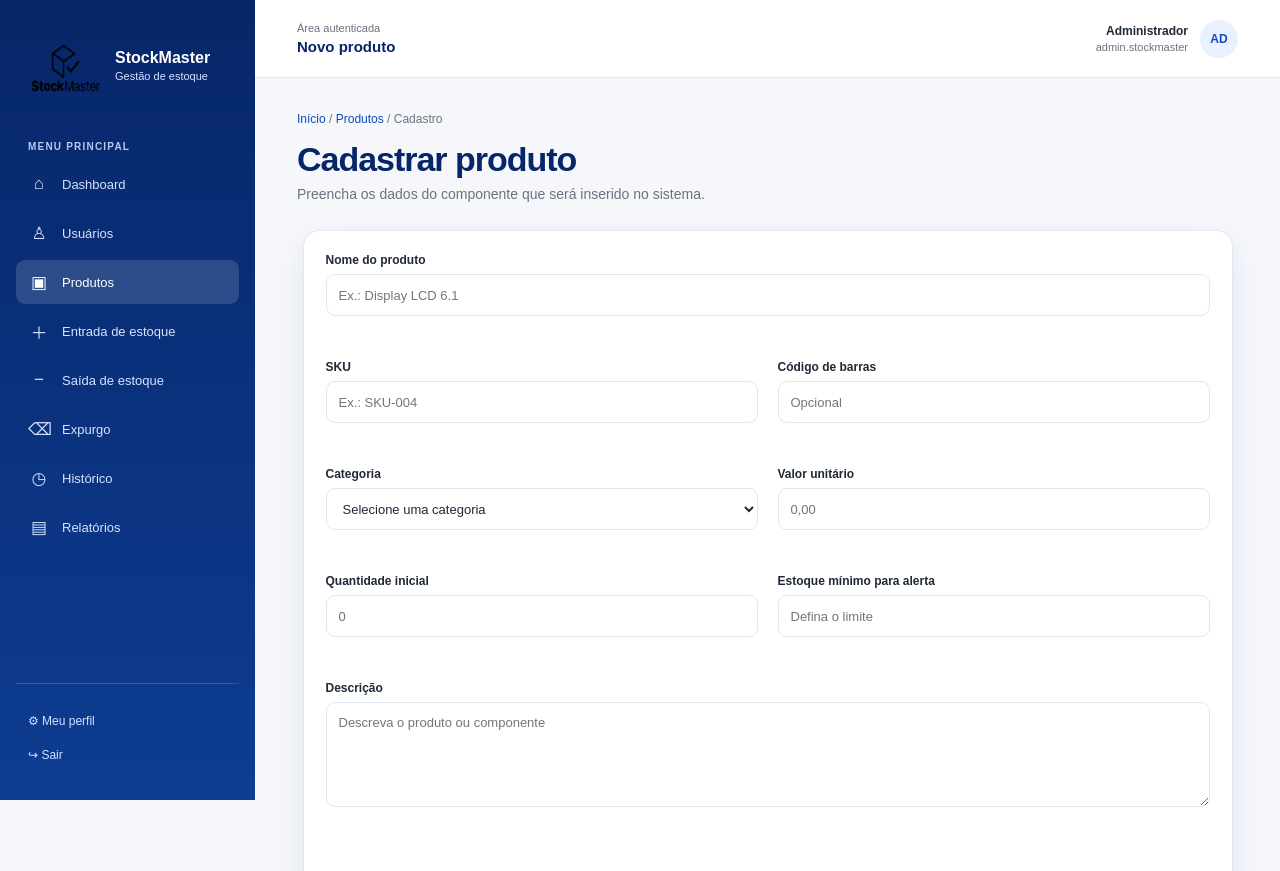
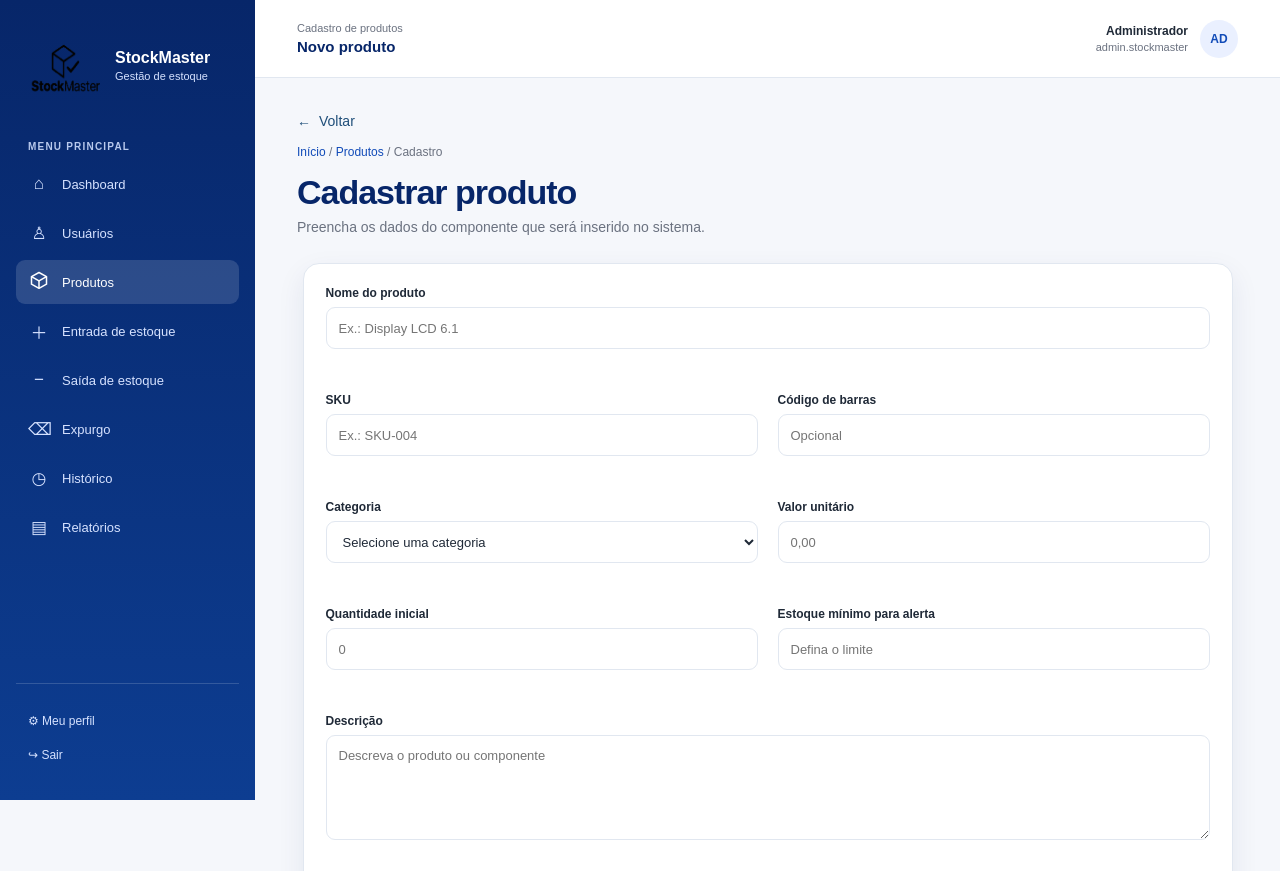
Before and after one commit to emiliasantoss2007-hub/Stock-Master, a website: page views/html/cadastrar_produto.html in a window 1280 px wide. Shown: the top 871 px of the page. Drawn offline with Linux system fonts and the light colour scheme.

Commit message:
refactor: aprimora interface de cadastro de produtos

```diff
--- a/views/css/produtos.css
+++ b/views/css/produtos.css
@@ -306,3 +306,27 @@
     }
 
 }
+
+/* Link de retorno da tela de cadastro de produto */
+.product-back-link {
+    display: inline-flex;
+    align-items: center;
+    gap: 8px;
+    margin-bottom: 16px;
+    color: #1F4E79;
+    font-size: 14px;
+    font-weight: 500;
+    text-decoration: none;
+    transition: color 0.2s ease;
+}
+
+.product-back-link:hover {
+    color: #163A5A;
+    text-decoration: underline;
+}
+
+.product-back-link:focus-visible {
+    outline: 2px solid #1F4E79;
+    outline-offset: 4px;
+    border-radius: 2px;
+}
--- a/views/html/cadastrar_produto.html
+++ b/views/html/cadastrar_produto.html
@@ -41,7 +41,16 @@
     </a>
 
     <a href="produtos.html" id="produtosLink" class="active">
-        <span class="nav-icon">▣</span>
+<span class="nav-icon">
+    <svg viewBox="0 0 24 24" width="20" height="20"
+         fill="none" stroke="currentColor"
+         stroke-width="1.8" stroke-linejoin="round"
+         aria-hidden="true">
+        <path d="M12 3 21 8 12 13 3 8 12 3Z"/>
+        <path d="M3 8v9l9 5 9-5V8"/>
+        <path d="M12 13v9"/>
+    </svg>
+</span>
         <span id="produtosMenuText">Produtos</span>
     </a>
 
@@ -84,7 +93,7 @@
         <main class="main-area">
             <header class="topbar">
                 <div class="topbar-context">
-                    <small>Área autenticada</small>
+                    <small>Cadastro de produtos</small>
                     <strong>Novo produto</strong>
                 </div>
 
@@ -96,15 +105,23 @@
                     <span class="avatar">AD</span>
                 </div>
             </header>
+<section class="content">
+<!-- LINK: voltar para a consulta de produtos -->
+<div class="product-back-container">
+    <a href="produtos.html" id="voltarProdutosLink" class="product-back-link">
+        <span aria-hidden="true">←</span>
+        Voltar
+    </a>
+</div>
 
-            <section class="content">
-                <div class="breadcrumb">
-                    <!-- HREF: cadastro-produto.html -> dashboard-admin.html -->
-                    <a href="dashboard-admin.html">Início</a> /
-                    <!-- HREF: cadastro-produto.html -> produtos.html -->
-                    <a href="produtos.html">Produtos</a> /
-                    Cadastro
-                </div>
+<!-- BREADCRUMB: caminho de navegação da página -->
+<div class="breadcrumb">
+    <!-- HREF: cadastro de produto -> dashboard -->
+    <a href="dashboard-admin.html">Início</a> /
+    <!-- HREF: cadastro de produto -> consulta de produtos -->
+    <a href="produtos.html">Produtos</a> /
+    Cadastro
+</div>
 
                 <header class="page-header">
                     <div>
--- a/views/js/cadastrar_produto.js
+++ b/views/js/cadastrar_produto.js
@@ -85,7 +85,19 @@ document.addEventListener("DOMContentLoaded", () => {
         estoqueMinimo: document.querySelector("#estoqueMinimoError"),
         descricao: document.querySelector("#descricaoError")
     };
+ // Remove o erro assim que o campo for corrigido
+Object.entries(fields).forEach(([nomeCampo, campo]) => {
 
+    campo.addEventListener("input", () => {
+
+        if (campo.value.trim()) {
+
+            errors[nomeCampo].textContent = "";
+
+            campo.classList.remove("field-invalid");
+        }
+    });
+});
 
     // ========================================
     // VALIDAÇÃO DO FORMULÁRIO
```
Also changed, not shown: views/html/produto_detalhes.html (+11 -3 lines), views/html/produtos.html (+14 -4 lines).
